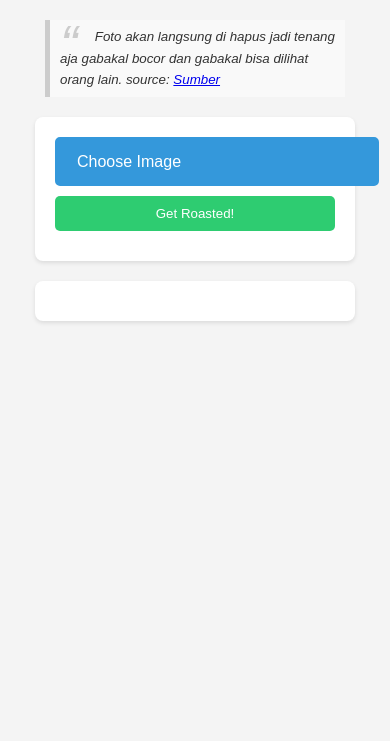
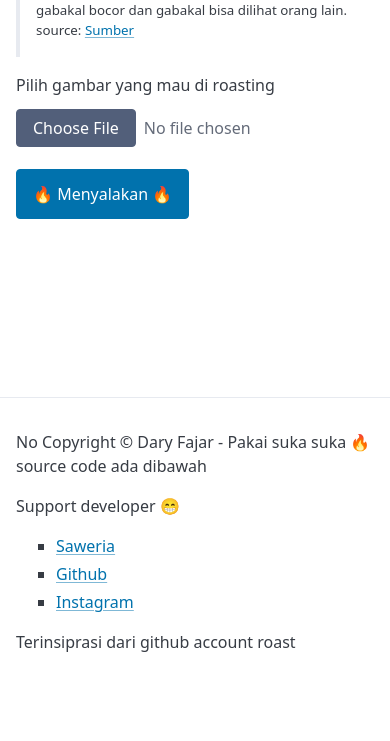
Before and after one commit to daryfajar/roastingkamu, a website: page public/index.html in a window 390 px wide. Shown: the part 103-844 px from the top of the page. Drawn offline with nearby package versions, Linux system fonts and the light colour scheme.

Commit message:
testing html

```diff
--- a/public/index.html
+++ b/public/index.html
@@ -1,151 +1,43 @@
 <!DOCTYPE html>
 <html lang="en">
 <head>
-    <meta charset="UTF-8">
-    <meta name="viewport" content="width=device-width, initial-scale=1.0">
-    <title>Image Roaster</title>
-
-    <style>
-        body {
-            font-family: Arial, sans-serif;
-            line-height: 1.6;
-            color: #333;
-            margin: 0;
-            padding: 20px;
-            background-color: #f4f4f4;
-        }
-        .container {
-            max-width: 800px;
-            margin: 0 auto;
-            padding: 0 15px;
-        }
-        h1 {
-            color: #2c3e50;
-            text-align: center;
-            margin-bottom: 30px;
-        }
-        #uploadForm {
-            background-color: #fff;
-            padding: 20px;
-            border-radius: 8px;
-            box-shadow: 0 2px 4px rgba(0,0,0,0.1);
-            margin-bottom: 20px;
-        }
-        input[type="file"] {
-            display: none;
-        }
-        .file-upload {
-            border: 2px solid #3498db;
-            border-radius: 5px;
-            padding: 10px 20px;
-            display: inline-block;
-            cursor: pointer;
-            background-color: #3498db;
-            color: #fff;
-            transition: all 0.3s;
-            margin-right: 10px;
-        }
-        .file-upload:hover {
-            background-color: #2980b9;
-        }
-        button {
-            background-color: #2ecc71;
-            color: #fff;
-            border: none;
-            padding: 10px 20px;
-            border-radius: 5px;
-            cursor: pointer;
-            transition: background-color 0.3s;
-        }
-        button:hover {
-            background-color: #27ae60;
-        }
-        #result {
-            margin-top: 20px;
-            padding: 20px;
-            background-color: #fff;
-            border-radius: 8px;
-            box-shadow: 0 2px 4px rgba(0,0,0,0.1);
-            word-wrap: break-word;
-            overflow-wrap: break-word;
-            word-break: break-word;
-        }
-        #result strong {
-            font-weight: bold;
-        }
-        #result em {
-            font-style: italic;
-        }
-        #imagePreview {
-            max-width: 100%;
-            height: auto;
-            margin: 20px auto;
-            border-radius: 8px;
-            display: none;
-            max-height: 400px;
-            object-fit: contain;
-        }
-        .loading {
-            text-align: center;
-            display: none;
-        }
-        .loading:after {
-            content: '.';
-            animation: dots 1s steps(5, end) infinite;
-        }
-        @keyframes dots {
-            0%, 20% { content: '.'; }
-            40% { content: '..'; }
-            60% { content: '...'; }
-            80%, 100% { content: ''; }
-        }
-        blockquote {
-            background-color: #f9f9f9;
-            border-left: 5px solid #ccc;
-            margin: 1.5em 10px;
-            padding: 0.5em 10px;
-            quotes: "\201C""\201D""\2018""\2019";
-            font-style: italic;
-        }
-        blockquote:before {
-            color: #ccc;
-            content: open-quote;
-            font-size: 4em;
-            line-height: 0.1em;
-            margin-right: 0.25em;
-            vertical-align: -0.4em;
-        }
-        blockquote p {
-            display: inline;
-        }
-        @media (max-width: 600px) {
-            .file-upload, button {
-                display: block;
-                width: 100%;
-                margin-bottom: 10px;
-            }
-        }
-    </style>
+    <meta charset="UTF-8" />
+    <meta name="viewport" content="width=device-width, initial-scale=1.0" />
+    <title>Roasting Foto</title>
+    <link rel="stylesheet" href="https://cdn.jsdelivr.net/npm/@picocss/pico@2/css/pico.min.css" />
+    <script src="https://challenges.cloudflare.com/turnstile/v0/api.js" async defer></script>
 </head>
-<body>
-    <div class="container">
-        <h1>🔥 Image Roaster 🔥</h1>
+<body class="min-h-screen bg-slate-100">
+    <main class="container">
+        <h1 class="text-xl text-center font-bold">Roasting Foto</h1>
         <small>
             <blockquote>
                 Foto akan langsung di hapus jadi tenang aja gabakal bocor dan gabakal
                 bisa dilihat orang lain. source:
-                <a href="https://github.com/kevintherm/image-roaster/blob/main/roast.js#L31-L35">Sumber</a>
+                <a href="https://github.com/daryfajar">Sumber</a>
             </blockquote>
         </small>
-        <form id="uploadForm" enctype="multipart/form-data">
-            <label for="imageUpload" class="file-upload">Choose Image</label>
-            <input id="imageUpload" type="file" name="image" accept="image/*" required>
-            <button type="submit">Get Roasted!</button>
+        <form id="uploadForm" enctype="multipart/form-data" action="/upload" method="POST">
+            <label for="imageUpload">Pilih gambar yang mau di roasting</label>
+            <input id="imageUpload" type="file" name="image" accept="image/jpeg, image/jpg, image/png, image/webm" required />
+            <div class="container turnstile"></div>
+            <button>🔥 Menyalakan 🔥</button>
         </form>
-        <img id="imagePreview" src="" alt="Image preview">
-        <div class="loading" id="loading">Roasting in progress</div>
-        <div id="result"></div>
-    </div>
+        <div aria-busy="true" id="loading" style="opacity: 0; margin-block: 32px">Sabar lagi mikir...</div>
+        <img id="imagePreview" src="" alt="Foto Terkait" style="opacity: 0; max-width: 350px; height: 0" />
+        <p id="result" style="margin-block: 32px"></p>
+    </main>
+    <hr />
+    <footer class="container">
+        <p>No Copyright &#169; Dary Fajar - Pakai suka suka 🔥 source code ada dibawah</p>
+        <p>Support developer 😁</p>
+        <ul>
+            <li><a target="_blank" href="https://saweria.co/daryfajar">Saweria</a></li>
+            <li><a target="_blank" href="https://github.com/daryfajar">Github</a></li>
+            <li><a target="_blank" href="https://instagram.com/daryfajar">Instagram</a></li>
+        </ul>
+        <p>Terinsiprasi dari github account roast</p>
+    </footer>
 
     <script>
         const form = document.getElementById('uploadForm');
@@ -160,7 +52,8 @@
                 const reader = new FileReader();
                 reader.onload = function(e) {
                     imagePreview.src = e.target.result;
-                    imagePreview.style.display = 'block';
+                    imagePreview.style.opacity = 1;
+                    imagePreview.style.height = "100%";
                 }
                 reader.readAsDataURL(file);
             }
@@ -169,10 +62,10 @@
         form.addEventListener('submit', async (e) => {
             e.preventDefault();
             const formData = new FormData(form);
-            loading.style.display = 'block';
+            loading.style.opacity = 1;
             result.innerHTML = '';
             try {
-                const response = await fetch('/roast', {
+                const response = await fetch('/upload', {
                     method: 'POST',
                     body: formData
                 });
@@ -181,32 +74,23 @@
             } catch (error) {
                 result.innerHTML = 'An error occurred while roasting the image.';
             } finally {
-                loading.style.display = 'none';
+                loading.style.opacity = 0;
             }
         });
 
         function linkify(text) {
             // Regex untuk mendeteksi URL biasa dan URL dalam format markdown
             const urlRegex = /(\[([^\]]+)\]\(https?:\/\/[^\s\)]+\))|((https?:\/\/[^\s]+))/g;
-
-            // Ubah URL menjadi link yang bisa diklik
             text = text.replace(urlRegex, function(match, p1, p2, p3, p4) {
                 if (p1) {
-                    // Ini adalah link markdown
                     const parts = p1.match(/\[([^\]]+)\]\((https?:\/\/[^\s\)]+)\)/);
                     return `<a href="${parts[2]}" target="_blank">${parts[1]}</a>`;
                 } else {
-                    // Ini adalah URL biasa
                     return `<a href="${p4}" target="_blank">${p4}</a>`;
                 }
             });
-
-            // Ubah ** menjadi teks tebal
             text = text.replace(/\*\*(.*?)\*\*/g, '<strong>$1</strong>');
-
-            // Ubah * menjadi teks miring
             text = text.replace(/\*(.*?)\*/g, '<em>$1</em>');
-
             return text;
         }
     </script>
```
Also changed, not shown: index.html (+1 -2 lines), server.js (+1 -26 lines).
